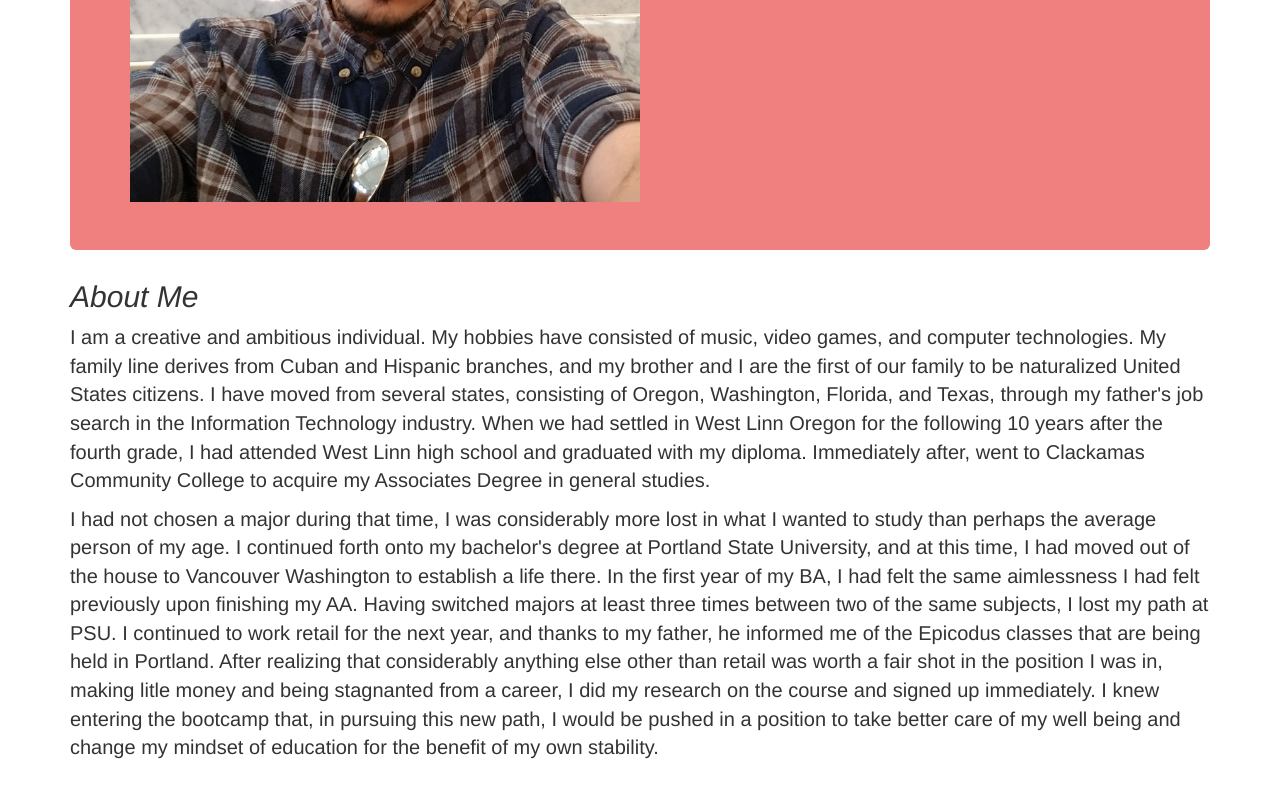
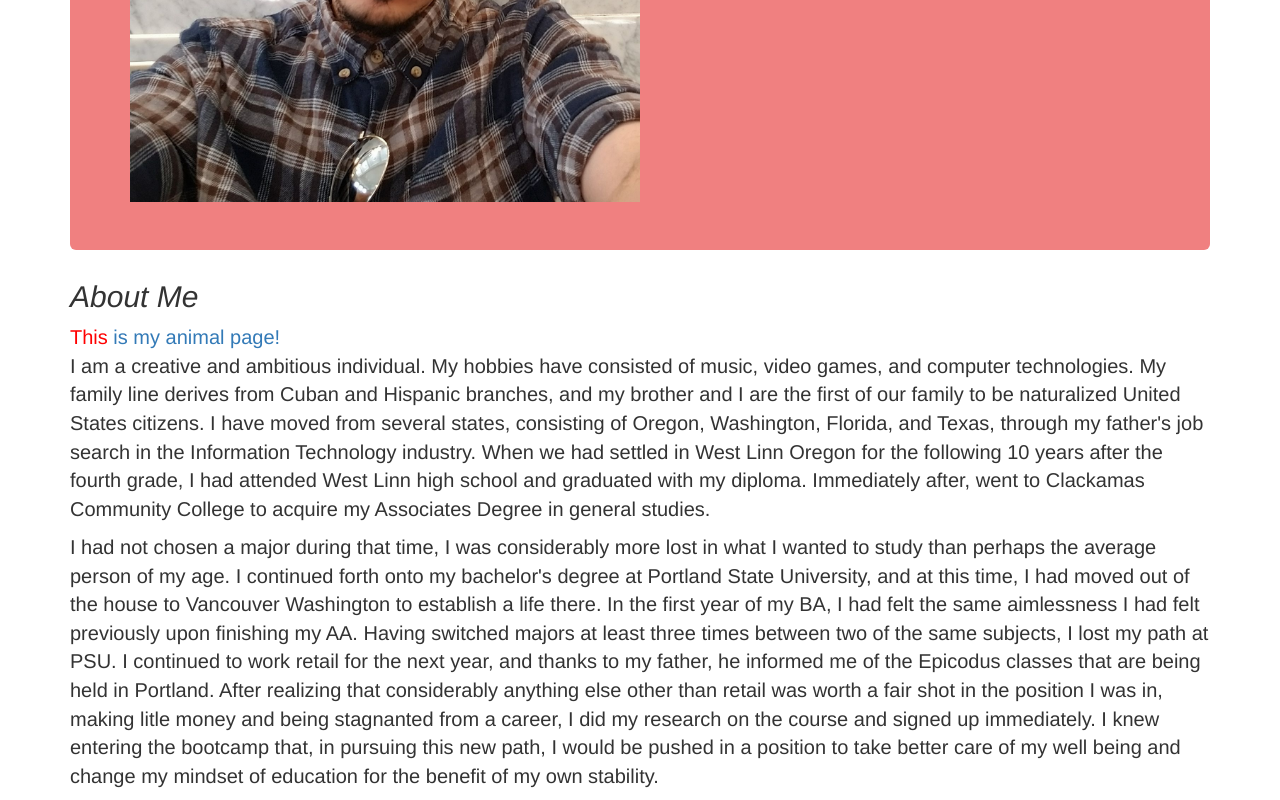
Before and after one commit to TonyBoy56/Friday_Project, a plain HTML site: page index.html in a window 1280 px wide. Shown: the part 854-1654 px from the top of the page. Before the commit the page ends 1626 px from the top, so only its background shows below. Drawn offline with Linux system fonts and the light colour scheme.

```diff
--- a/css/styles.css
+++ b/css/styles.css
@@ -3,6 +3,9 @@ body {
   font-size: 200%;
 }
 
+span {
+  color: red;
+}
 .jumbotron {
   background-color: lightcoral;
 }
--- a/index.html
+++ b/index.html
@@ -36,6 +36,8 @@
 
         <div class="about_me">
           <h2><em>About Me</em></h2>
+          <a href="file:///C:/Users/codro/Desktop/Friday_Project1/reference_file2/index.html"><span>This</span> is my animal page!</a>
+
           <p>I am a creative and ambitious individual. My hobbies have consisted of music, video games, and computer technologies. My family line derives from Cuban and Hispanic branches, and my brother and I are the first of our family to be naturalized United States citizens. I have moved from several states, consisting of Oregon, Washington, Florida, and Texas, through my father's job search in the Information Technology industry. When we had settled in West Linn Oregon for the following 10 years after the fourth grade, I had attended West Linn high school and graduated with my diploma. Immediately after, went to Clackamas Community College to acquire my Associates Degree in general studies.
           </p>
 
```
Also changed, not shown: 1 other file.
